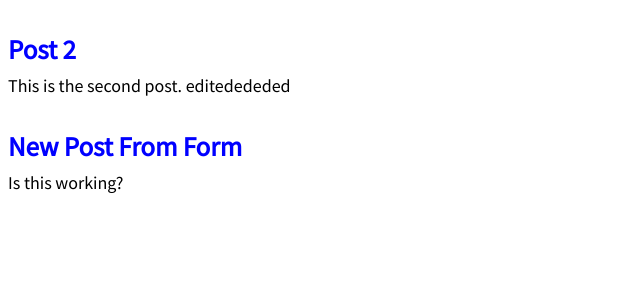
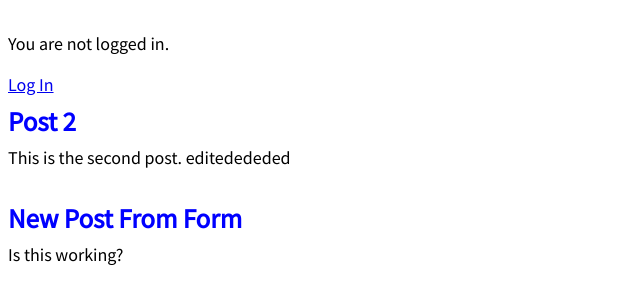
Before and after one commit to UsuallyChris/django_book_4, a Django app: page / in a window 1280 px wide. Shown: the part 102-406 px from the top of the page, without its empty margins (0-640 px from the left). Run offline with Django 3.2, Linux system fonts and the light colour scheme; data comes from the database, SQL or seed files in the repository.

Commit message:
Added conditionally rendered log in button to home page

```diff
--- a/templates/base.html
+++ b/templates/base.html
@@ -18,6 +18,14 @@
       <a href="{% url 'post_new' %}">+ New Blog Post</a>
     </div>
   </header>
+
+  {% if user.is_authenticated %}
+    <p>Hi {{ user.username }}</p>
+  {% else %}
+    <p>You are not logged in.</p>
+    <a href="{% url 'login' %}">Log In</a>
+  {% endif %}
+
   <div>
     {% block content %}
     {% endblock content %}
```
